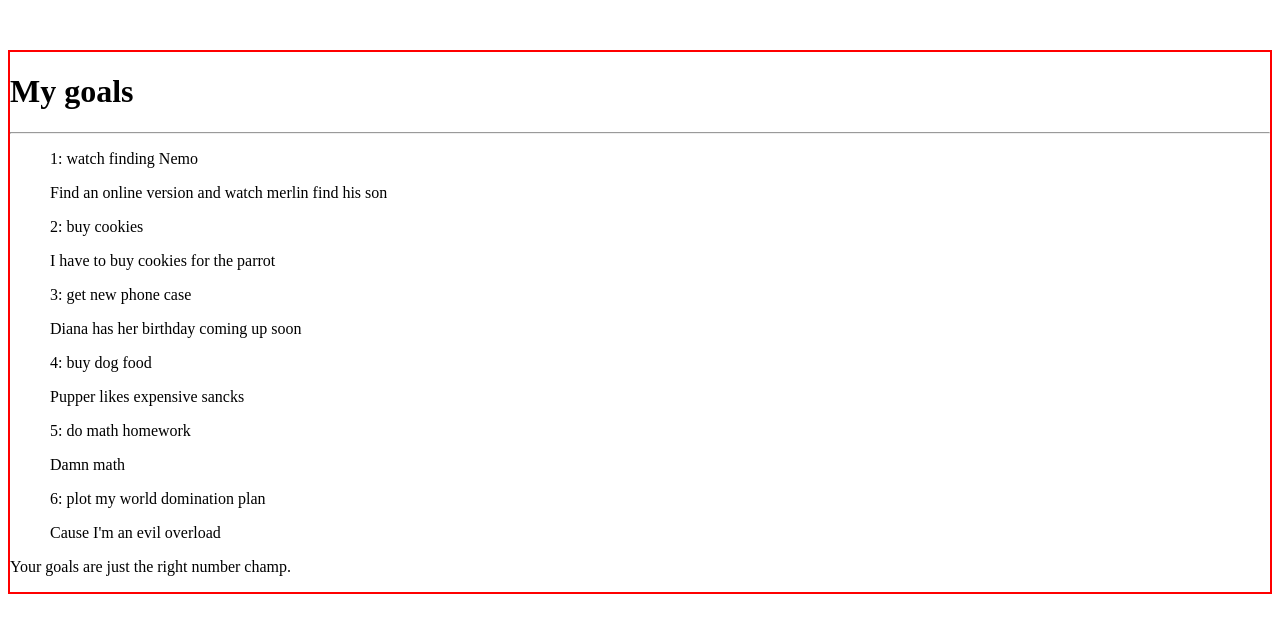
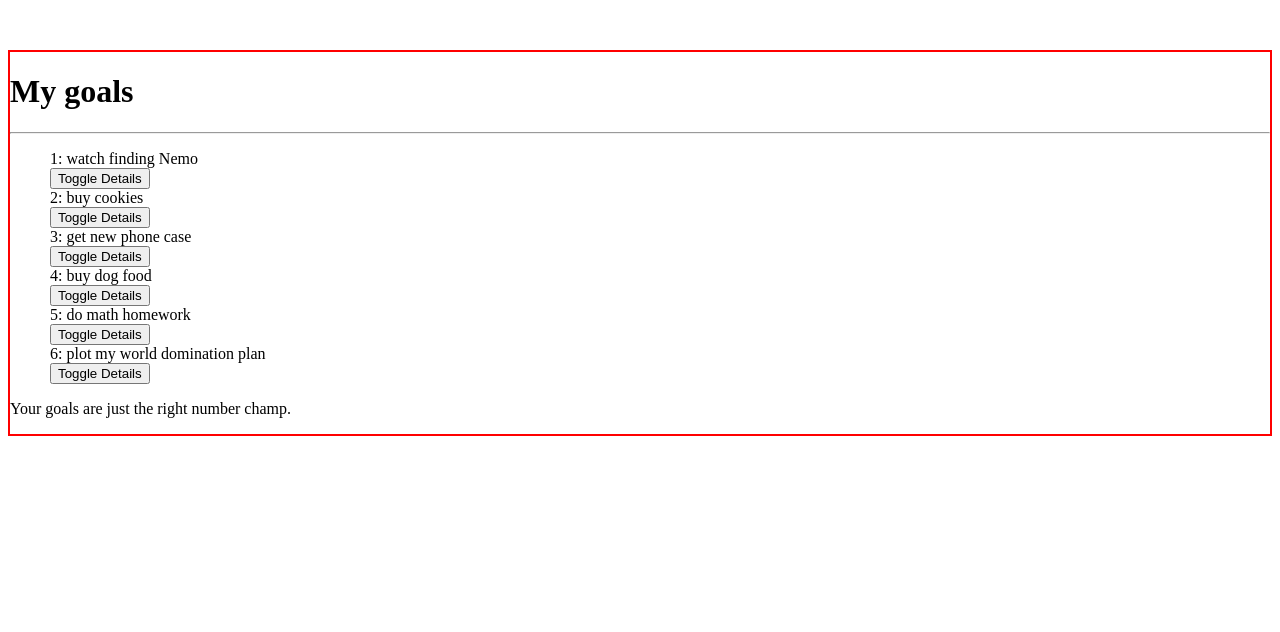
Before and after one commit to KellyKiiru/goals, an Angular app: page / in a window 1280 px wide. Shown: the top 632 px of the page. Built offline with nearby package versions, Linux system fonts and the light colour scheme.

Commit message:
add a button to toggle goal details description using output property binding and declaring our goals using a constructor

```diff
--- a/src/app/goal.ts
+++ b/src/app/goal.ts
@@ -1,5 +1,17 @@
 export class Goal {
-    id!: number;
-    name!: string;
-    description!: string;
+    // id!: number;
+    // name!: string;
+    // description!: string;
+    showDescription:boolean;
+
+    constructor(public id: number, public name: string, public description: string){
+        this.showDescription = false;
+    }
 }
+
+// export class Goal {
+//     showDescription: boolean;
+//     constructor(public id: number,public name: string,public description: string){
+//       this.showDescription=false;
+//     }
+//   }
--- a/src/app/goal/goal.component.html
+++ b/src/app/goal/goal.component.html
@@ -2,10 +2,12 @@
     <h1> My goals </h1>
     <hr>
     <ul>
-        <li *ngFor="let goal of goals" style="list-style: none;">
-            {{goal.id}}: {{goal.name}}
-            <app-goal-detail [goal]='goal' ></app-goal-detail>
-        </li>
+        <div *ngFor="let goal of goals; let i = index">
+            <li style="list-style: none;">
+                {{goal.id}}: {{goal.name}}</li>
+            <button (click)="toggleDetails(i)" >Toggle Details</button>
+            <app-goal-detail *ngIf='goal.showDescription' [goal]='goal'></app-goal-detail>
+        </div>
     </ul>
     <p *ngIf="goals.length == goals.length">Your goals are just the right number champ.</p>
 
--- a/src/app/goal/goal.component.ts
+++ b/src/app/goal/goal.component.ts
@@ -7,34 +7,17 @@ import { Goal } from '../goal';
 })
 export class GoalComponent implements OnInit {
   goals: Goal[] = [
-    {
-      id: 1,
-      name: 'watch finding Nemo',
-      description: 'Find an online version and watch merlin find his son',
-    },
-    {
-      id: 2,
-      name: 'buy cookies',
-      description: 'I have to buy cookies for the parrot',
-    },
-    {
-      id: 3,
-      name: 'get new phone case',
-      description: 'Diana has her birthday coming up soon',
-    },
-    {
-      id: 4,
-      name: 'buy dog food',
-      description: 'Pupper likes expensive sancks',
-    },
-    { id: 5, name: 'do math homework', description: 'Damn math' },
-    {
-      id: 6,
-      name: 'plot my world domination plan',
-      description: "Cause I'm an evil overload",
-    },
+    new Goal (1, 'watch finding Nemo', 'Find an online version and watch merlin find his son'),
+    new Goal (2, 'buy cookies', 'I have to buy cookies for the parrot'),
+    new Goal (3, 'get new phone case', 'Diana has her birthday coming up soon'),
+    new Goal (4, 'buy dog food', 'Pupper likes expensive sancks'),
+    new Goal (5,  'do math homework',  'Damn math' ),
+    new Goal (6, 'plot my world domination plan', "Cause I'm an evil overload"),
   ];
   constructor() {}
 
+  toggleDetails(index:number){
+    this.goals[index].showDescription = !this.goals[index].showDescription;
+  }
   ngOnInit(): void {}
 }
```
